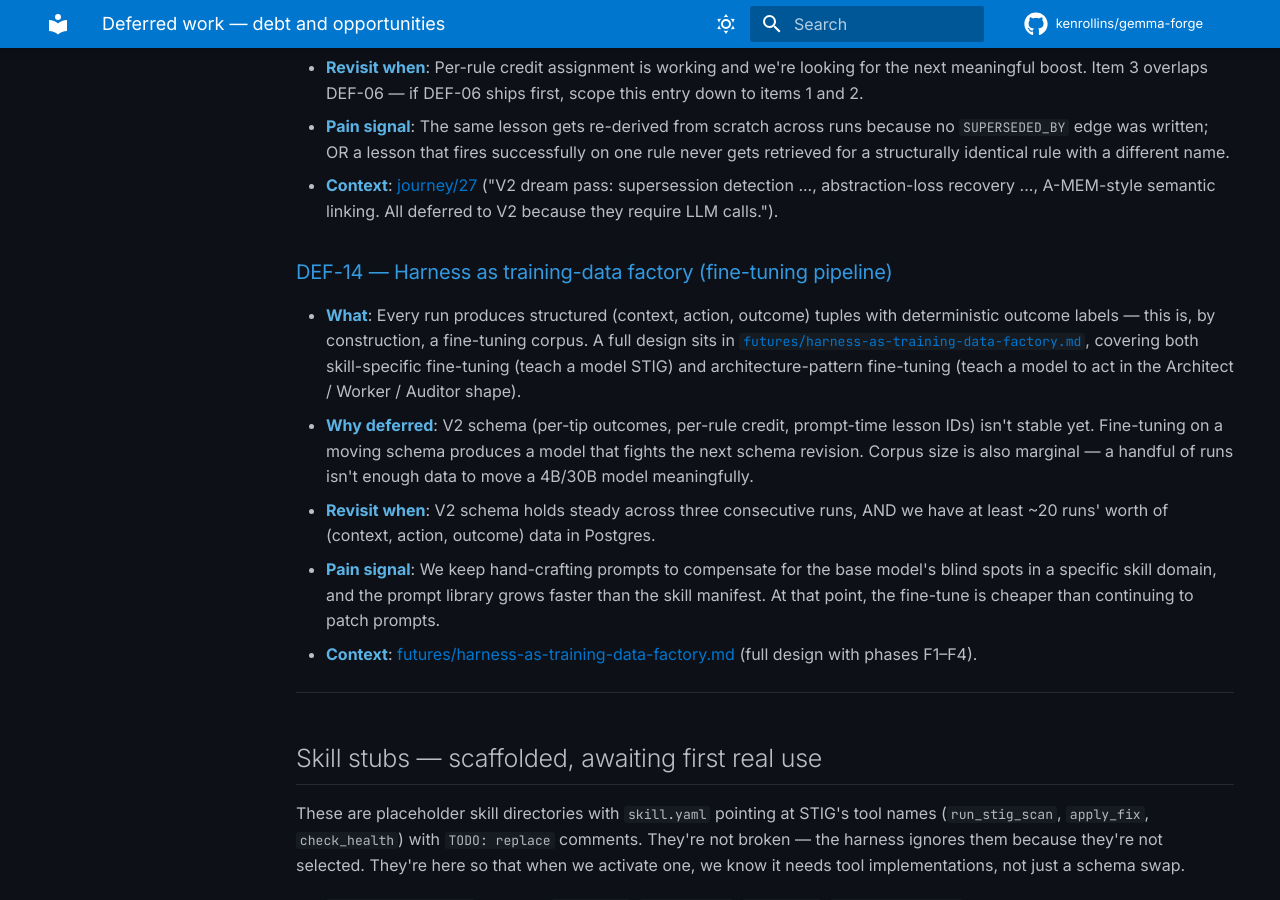
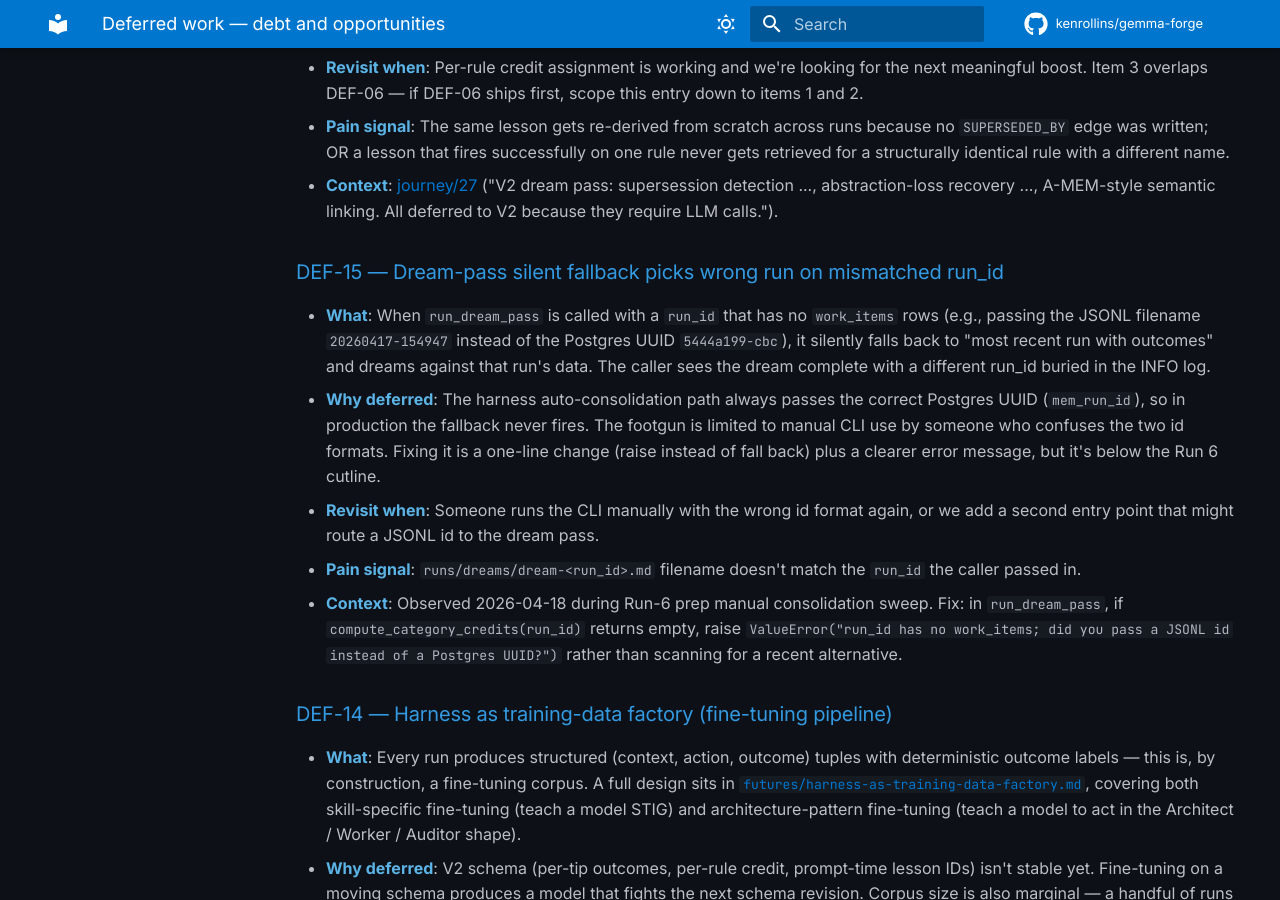
Before and after one commit to kenrollins/gemma-forge, an MkDocs documentation site: the page built from docs/deferred.md, in a window 1280 px wide and 900 px high, scrolled down 5614 px. Built offline with MkDocs 1.6.1 and Material for MkDocs 9.7.7, drawn with Linux system fonts in a browser that asks for light colours; comment, search, counter and statistics services are not loaded.

Commit message:
docs(deferred): add DEF-15 — dream-pass silent fallback on mismatched run_id
Caught during Run-6 prep manual consolidation. Passing the JSONL
filename (20260417-154947) instead of the Postgres UUID
(5444a199-cbc) silently dreams against "most recent run with
outcomes" — a different run — and writes a dream report under the
found id rather than erroring.

Auto-consolidation path from ralph.py always passes mem_run_id
(Postgres UUID) so this never fires in production. Manual CLI
users are the only path at risk.

Fix is one-line: raise ValueError in run_dream_pass when
compute_category_credits returns empty, instead of falling back.
Below Run 6 cutline.

Co-Authored-By: Claude Opus 4.7 (1M context) <noreply@anthropic.com>

```diff
--- a/docs/deferred.md
+++ b/docs/deferred.md
@@ -301,6 +301,32 @@ promoted out of this file into active work.
   recovery ..., A-MEM-style semantic linking. All deferred to V2
   because they require LLM calls.").
 
+### DEF-15 — Dream-pass silent fallback picks wrong run on mismatched run_id
+
+- **What**: When `run_dream_pass` is called with a `run_id` that has no
+  `work_items` rows (e.g., passing the JSONL filename `20260417-154947`
+  instead of the Postgres UUID `5444a199-cbc`), it silently falls back
+  to "most recent run with outcomes" and dreams against that run's
+  data. The caller sees the dream complete with a different run_id
+  buried in the INFO log.
+- **Why deferred**: The harness auto-consolidation path always passes
+  the correct Postgres UUID (`mem_run_id`), so in production the
+  fallback never fires. The footgun is limited to manual CLI use by
+  someone who confuses the two id formats. Fixing it is a one-line
+  change (raise instead of fall back) plus a clearer error message,
+  but it's below the Run 6 cutline.
+- **Revisit when**: Someone runs the CLI manually with the wrong id
+  format again, or we add a second entry point that might route a
+  JSONL id to the dream pass.
+- **Pain signal**: `runs/dreams/dream-<run_id>.md` filename doesn't
+  match the `run_id` the caller passed in.
+- **Context**: Observed 2026-04-18 during Run-6 prep manual
+  consolidation sweep. Fix: in `run_dream_pass`, if
+  `compute_category_credits(run_id)` returns empty, raise
+  `ValueError("run_id has no work_items; did you pass a JSONL id
+  instead of a Postgres UUID?")` rather than scanning for a recent
+  alternative.
+
 ### DEF-14 — Harness as training-data factory (fine-tuning pipeline)
 
 - **What**: Every run produces structured (context, action, outcome)
```
